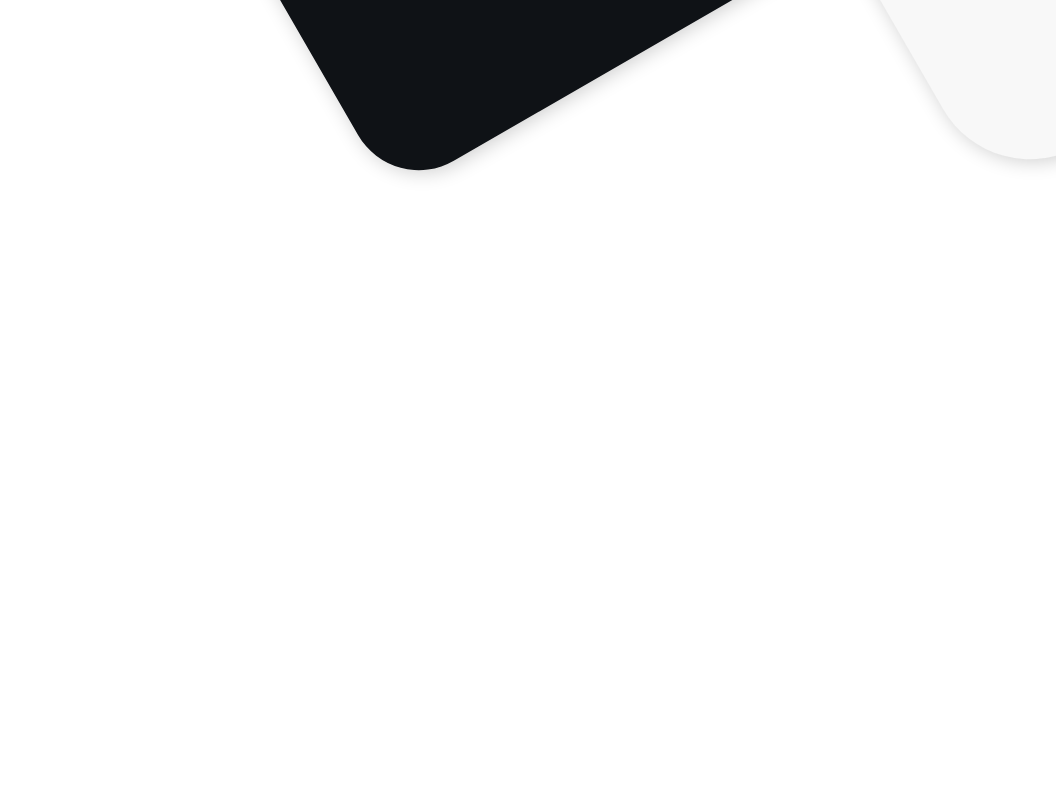
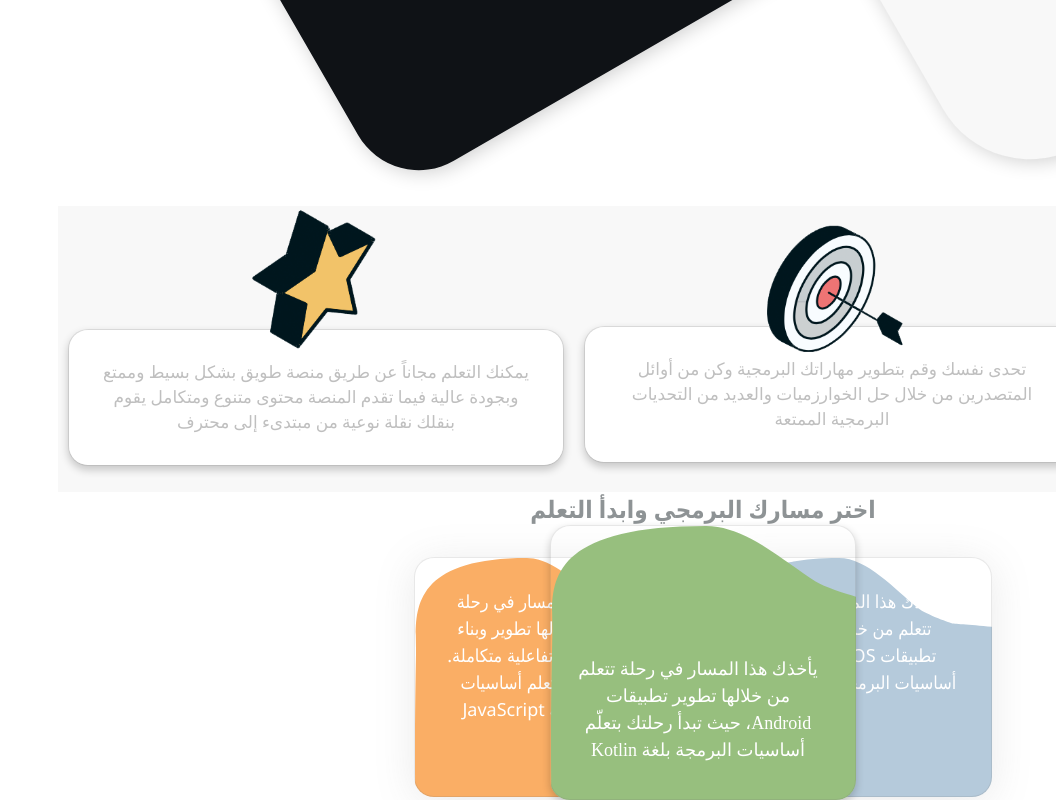
Before and after one commit to Tuwaiq-Platform-ClassA/Tuwaiq-platform, a plain HTML site: page index.html in a window 1280 px wide. Shown: the part 780-1580 px from the top of the page, without its empty margins (224-1280 px from the left). Before the commit the page ends 1078 px from the top, so only its background shows below. Drawn offline with Linux system fonts and the light colour scheme.

Commit message:
adding new main section

```diff
--- /dev/null
+++ b/Styles/main.css
@@ -0,0 +1,179 @@
+* {
+    box-sizing: border-box;
+  }
+
+  body {
+    font-family: Arial, Helvetica, sans-serif;
+    background-color: white;
+  }
+
+  /* Float four columns side by side */
+  .column {
+    float: left;
+    width: 40%;
+    padding: 0 10px;
+    text-align: center;
+  }
+
+  /* Remove extra left and right margins, due to padding */
+  .row {margin: 0 -5px;}
+
+  /* Clear floats after the columns */
+  .row:after {
+    content: "";
+    display: table;
+    clear: both;
+  }
+
+  @media screen and (max-width: 600px) {
+    .column {
+      width: 100%;
+      display: block;
+      margin-bottom: 20px;
+    }
+    .mr-1{
+        margin-top: -100% !important;
+        background-color: #FFFFFF !important;
+    }
+    .text-align{
+        display: block !important;
+        align-items: none !important;
+        justify-content: none !important;
+      }
+  }
+
+
+  .card {
+    box-shadow: 0 4px 8px 0 rgba(0, 0, 0, 0.2);
+    padding: 30px;
+    text-align: center;
+    background: #FFFFFF 0% 0% no-repeat padding-box;
+    box-shadow: #7C7C7C29 !important;
+    border: 1px solid #70707029;
+    border-radius: 20px;
+    z-index: 2 !important;
+  }
+
+  .card-1 {
+    box-shadow: 0 4px 8px 0 rgba(0, 0, 0, 0.2);
+    padding: 30px;
+    text-align: center;
+    background: #FFFFFF 0% 0% no-repeat padding-box;
+    box-shadow: #7C7C7C29 !important;
+    border: 1px solid #70707029;
+    border-radius: 20px;
+    z-index: 2 !important;
+  }
+
+
+
+
+
+
+  .card-2 {
+    box-shadow: 0 4px 8px 0 rgba(0, 0, 0, 0.2);
+    padding: 30px;
+    text-align: center;
+    background: #FFFFFF 0% 0% no-repeat padding-box;
+    box-shadow: 0px 5px 40px #7C7C7C29;
+    border: 1px solid #70707029;
+    border-radius: 20px;
+    margin-left: -130px !important;
+    z-index: 1 !important;
+  }
+
+  .card-3 {
+    box-shadow: 0 4px 8px 0 rgba(0, 0, 0, 0.2);
+    padding: 30px;
+    text-align: center;
+    background: #FFFFFF 0% 0% no-repeat padding-box;
+    box-shadow: 0px 5px 40px #7C7C7C29;
+    border: 1px solid #70707029;
+    border-radius: 20px;
+    margin-right: -130px !important;
+    z-index: 1 !important;
+  }
+
+  .content {
+    text-align: center;
+    font: normal normal normal 17px/25px DIN Next LT W23;
+    letter-spacing: 0px;
+    color: #BFBFBF;
+    opacity: 1;
+  }
+
+  .image{
+    margin-bottom: -50px;
+  }
+
+  .text-color{
+      color: #8E9395;
+      text-align: center;
+  }
+
+  .bg-img{
+    width: 306px;
+    height: 275px;
+    background: url('../images/Path.svg') no-repeat;
+    opacity: 1;
+  }
+
+  .bg-img-2{
+    width: 266px;
+    height: 240px;
+    background: url('../images/Path\ 23.svg')no-repeat ;
+    margin-top: 30px;
+    text-align: center;
+    font: normal normal normal 18px/27px DIN Next LT W23;
+    letter-spacing: 0px;
+    color: #FFFFFF;
+    padding-top: -24 !important;
+    opacity: 1;
+  }
+
+  .bg-img-3{
+    width: 266px;
+    height: 240px;
+    background: url('../images/Path\ 24.svg')no-repeat ;
+    padding-top: -24 !important;
+    margin-top: 30px;
+    text-align: center;
+    font: normal normal normal 18px/27px DIN Next LT W23;
+    letter-spacing: 0px;
+    color: #FFFFFF;
+    opacity: 1;
+  }
+
+  .text-card{
+    width: 254px;
+    height: 135px;
+    padding-top: 100px;
+    text-align: center;
+    font: normal normal normal 18px/27px DIN Next LT W23;
+    letter-spacing: 0px;
+    color: #FFFFFF;
+  }
+
+  .cards{
+    display: flex;
+    align-items: center;
+    justify-content: center;
+  }
+
+  .mr-1{
+      margin-top: 25%;
+      background-color: #F8F8F8;
+      padding-bottom: 2%;
+  }
+
+
+
+  .p-1{
+      margin-bottom: 20px;
+  }
+
+
+
+.mr-l{
+    margin-left: 50px !important;
+}
--- a/Styles/style.css
+++ b/Styles/style.css
@@ -1 +1,2 @@
 @import "./header.css";
+@import "./main.css"
--- a/index.html
+++ b/index.html
@@ -1,5 +1,6 @@
 <!DOCTYPE html>
 <html lang="ar">
+
 <head>
     <meta charset="UTF-8">
     <meta http-equiv="X-UA-Compatible" content="IE=edge">
@@ -7,13 +8,14 @@
     <title>Document</title>
     <link rel="stylesheet" href="./Styles/style.css">
 </head>
+
 <body dir="rtl">
 
     <!-- Header(P1) -->
     <header class="header">
         <nav class="nav-bar">
-            <img class="collapse" src="./images/Group 5.svg"/>
-            <img src="./images/logo.svg"/>
+            <img class="collapse" src="./images/Group 5.svg" />
+            <img src="./images/logo.svg" />
             <div class="btns">
                 <button class="btn">إنشاء حساب</button>
                 <button class="btn-outline">تسجيل دخول</button>
@@ -25,12 +27,12 @@
             <div class="content-light">
                 <img src="./images/banner0 copy.png" alt="start-learning">
                 <div class="learn">
-                <h2>إبدأ بالتعلم</h2>
-                <p>ابدأ بالتعلم الآن لتطوير مهاراتك البرمجية</p>
+                    <h2>إبدأ بالتعلم</h2>
+                    <p>ابدأ بالتعلم الآن لتطوير مهاراتك البرمجية</p>
                 </div>
-            <br>
-            <button class="btn">سجل وابدأ </button>
-        </div>
+                <br>
+                <button class="btn">سجل وابدأ </button>
+            </div>
         </div>
         <div class="dark-part">
             <div class="content-dark">
@@ -45,10 +47,60 @@
         </div>
     </div>
     <!-- Main (P2)-->
+    <div>
+        <div class="row mr-1">
+            <div class="column">
+                <img class="image" src="./images/09.png" />
+                <div class="card-1">
+                    <p class="content">يمكنك التعلم مجاناً عن طريق منصة طويق بشكل بسيط وممتع وبجودة عالية فيما تقدم
+                        المنصة
+                        محتوى
+                        متنوع
+                        ومتكامل يقوم بنقلك نقلة نوعية من مبتدىء إلى محترف
+                    </p>
+                </div>
+            </div>
+
+            <div class="column">
+                <img class="image" src="./images/08.png" />
+                <div class="card">
+                    <p class="content">تحدى نفسك وقم بتطوير مهاراتك البرمجية وكن من أوائل المتصدرين من خلال حل
+                        الخوارزميات
+                        والعديد من
+                        التحديات البرمجية الممتعة
+                    </p>
+                </div>
+            </div>
+        </div>
+
+        <div>
+            <h2 class="text-color">اختر مسارك البرمجي وابدأ التعلم</h2>
+            <div class="cards">
 
 
+                <div class="card-2 bg-img-2">
+                    <p>سيأخذك هذا المسار في رحلة تتعلم من خلالها تطوير تطبيقات iOS تبدأ بتعلّم أساسيات
+                        البرمجة بلغة Swift</p>
+                </div>
+
+                <div class="card-1 bg-img">
+                    <p class="text-card">يأخذك هذا المسار في رحلة تتعلم من خلالها تطوير تطبيقات Android، حيث تبدأ رحلتك
+                        بتعلّم
+                        أساسيات البرمجة
+                        بلغة Kotlin</p>
+                </div>
+
+                <div class="card-3 bg-img-3">
+                    <p>يأخذك هذا المسار في رحلة تتعلم من خلالها تطوير وبناء تطبيقات ويب تفاعلية
+                        متكاملة.
+                        تبدأ رحلتك بتعلم أساسيات البرمجة بلغة JavaScript</p>
+                </div>
+            </div>
+        </div>
+    </div>
     <!-- Footter(P3) -->
 
 
 </body>
+
 </html>
```
Also changed, not shown: images/Path.svg (renamed from images/Path 2.svg).
